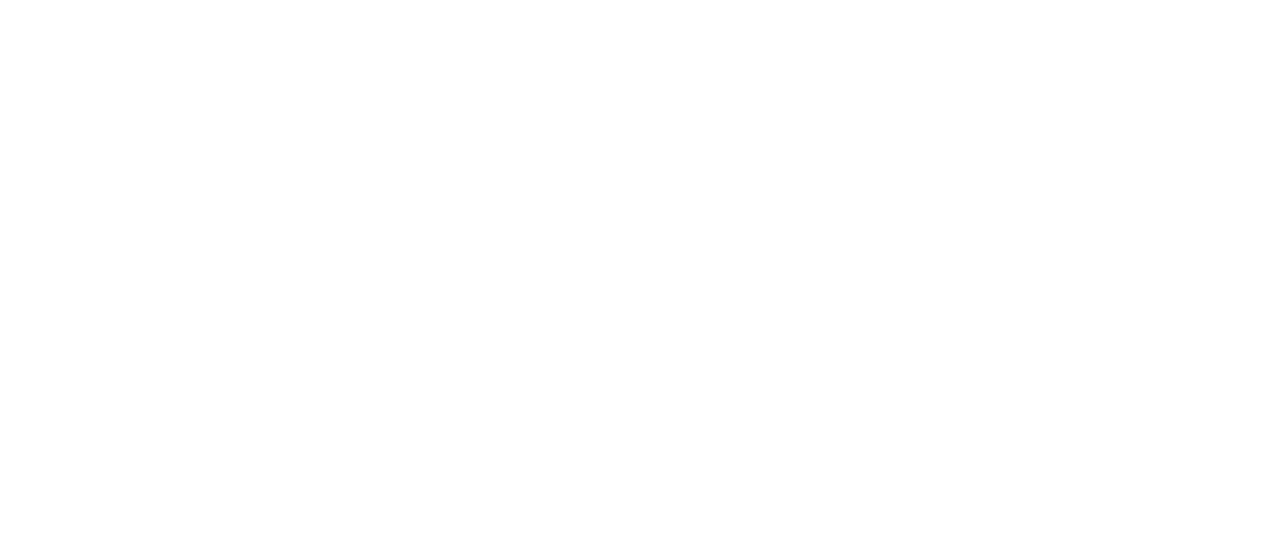
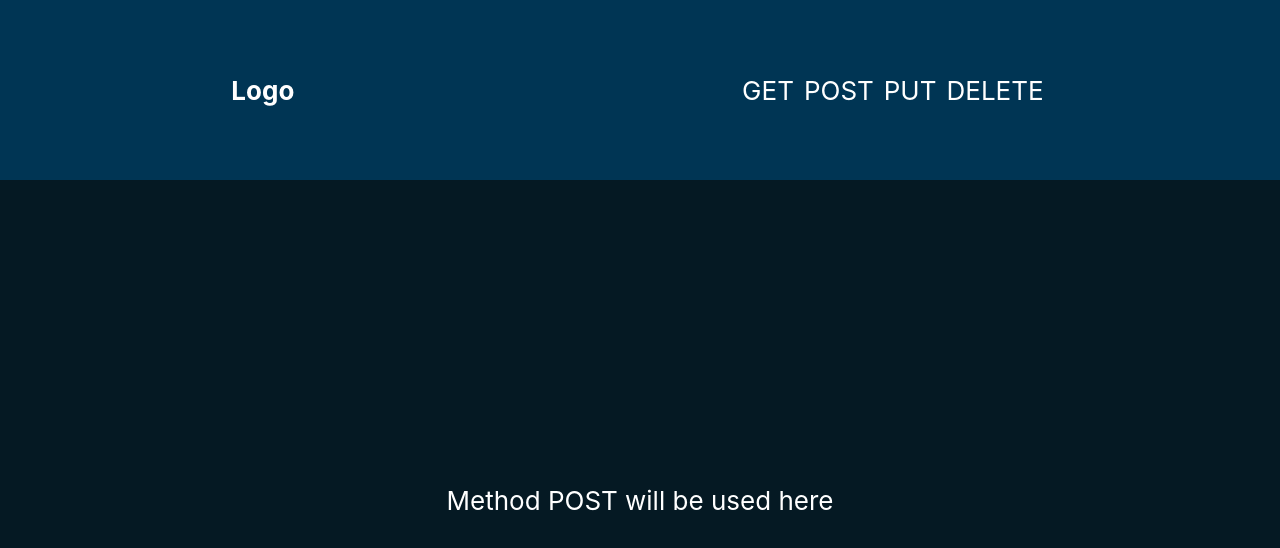
Before and after one commit to mattvie/react-nodejs-101, a JavaScript app in the folder client/: page /post in a window 1280 px wide. Before the commit this address had no page. Shown: the top 548 px of the page. Built offline with nearby package versions, Linux system fonts and the light colour scheme; the HTML template or start-up script is replaced by a standard one.

Commit message:
Added new pages
The POST, PUT and DELETE pages have been added. Some content has been added to those pages.

```diff
--- a/client/src/App.css
+++ b/client/src/App.css
@@ -1,6 +1,6 @@
 /*
   .App {}
-  .Index {}
+  .IndexPage {}
 */
 
 .App-body {
--- a/client/src/App.js
+++ b/client/src/App.js
@@ -2,21 +2,58 @@
 
 import { Routes, Route } from 'react-router-dom';
 
+import Header from './Components/Header';
 import MainPageBody from './Components/MainPageBody';
-import Header from './Components/Header';
+import GetPageBody from './Components/GetPageBody'
+import PostPageBody from './Components/PostPageBody'
+import PutPageBody from './Components/PutPageBody'
+import DeletePageBody from './Components/DeletePageBody'
 
 function App() {
   return (
     <Routes>
       <Route index element={
-        <div className="Index">
+        <div className="IndexPage">
           <Header />
 
           <MainPageBody />
         </div>
       } />
+
+      <Route path={'/get'} element={
+        <div>
+          <Header />
+
+          <GetPageBody />
+        </div>
+      } />
+
+      <Route path={'/post'} element={
+        <div>
+          <Header />
+
+          <PostPageBody />
+        </div>
+      } />
+
+      <Route path={'/put'} element={
+        <div>
+          <Header />
+
+          <PutPageBody />
+        </div>
+      } />
+
+      <Route path={'/delete'} element={
+        <div>
+          <Header />
+
+          <DeletePageBody />
+        </div>
+      } />
+
+
     </Routes>
-
   );
 }
 
--- /dev/null
+++ b/client/src/Components/DeletePageBody.js
@@ -0,0 +1,7 @@
+export default function () {
+    return (
+        <div className="App-body">
+            Method DELETE will be used here
+        </div>
+    );
+}
--- /dev/null
+++ b/client/src/Components/GetPageBody.js
@@ -0,0 +1,7 @@
+export default function () {
+    return (
+        <div className="App-body">
+            Method GET will be used here
+        </div>
+    );
+}
--- a/client/src/Components/Header.js
+++ b/client/src/Components/Header.js
@@ -1,13 +1,13 @@
 export default function Header() {
     return (
         <header className="App-header">
-            <a href="" className="App-logo">Logo</a>
+            <a href="/" className="App-logo">Logo</a>
 
             <nav>
-                <a href="">GET</a>
-                <a href="">POST</a>
-                <a href="">PUT</a>
-                <a href="">DELETE</a>
+                <a href="/get">GET</a>
+                <a href="/post">POST</a>
+                <a href="/put">PUT</a>
+                <a href="/delete">DELETE</a>
             </nav>
         </header>
     );
--- /dev/null
+++ b/client/src/Components/PostPageBody.js
@@ -0,0 +1,7 @@
+export default function () {
+    return (
+        <div className="App-body">
+            Method POST will be used here
+        </div>
+    );
+}
--- /dev/null
+++ b/client/src/Components/PutPageBody.js
@@ -0,0 +1,7 @@
+export default function () {
+    return (
+        <div className="App-body">
+            Method PUT will be used here
+        </div>
+    );
+}
```
Also changed, not shown: 1 other file (tests, documents, lock files or other folders).
